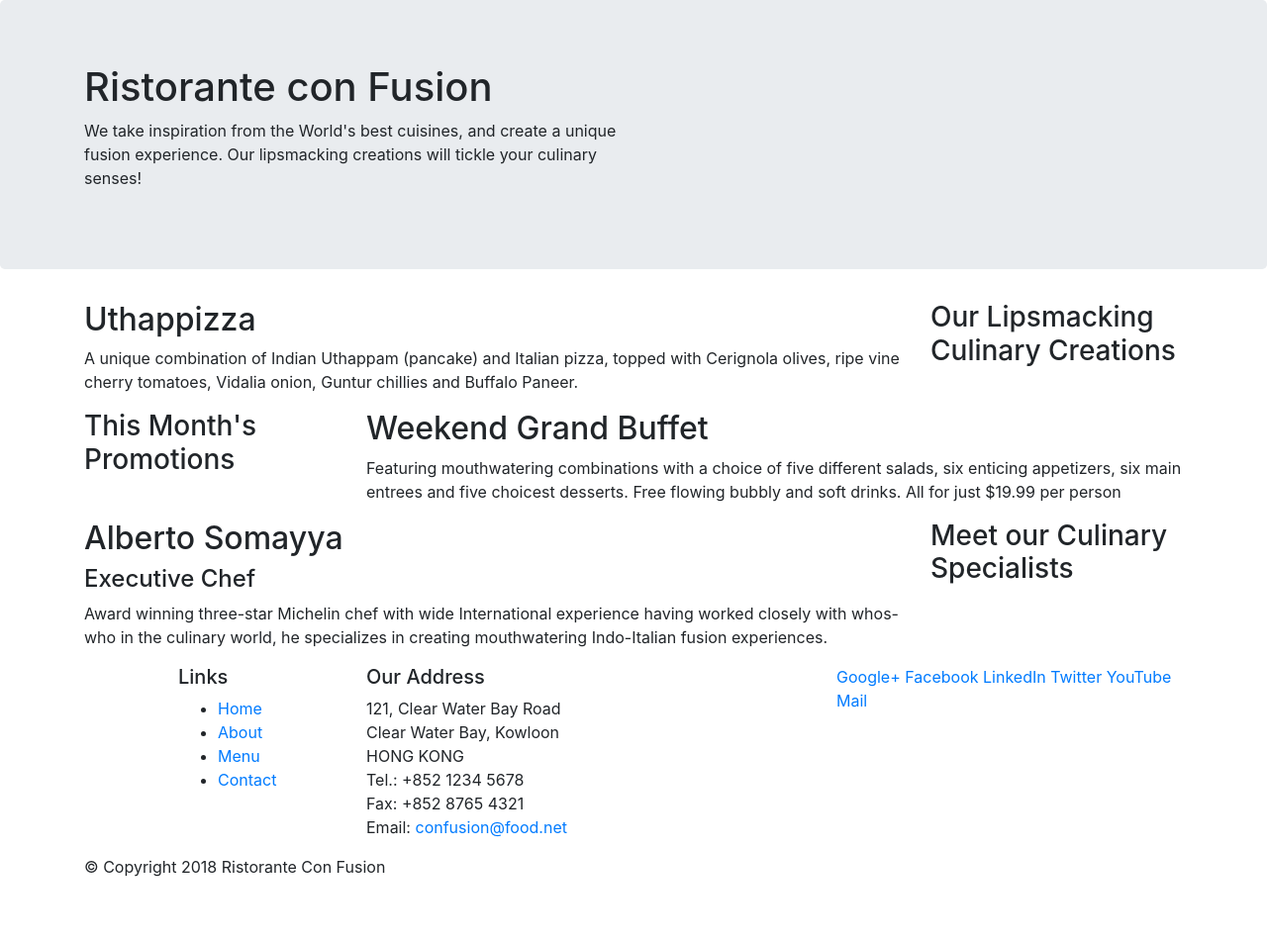
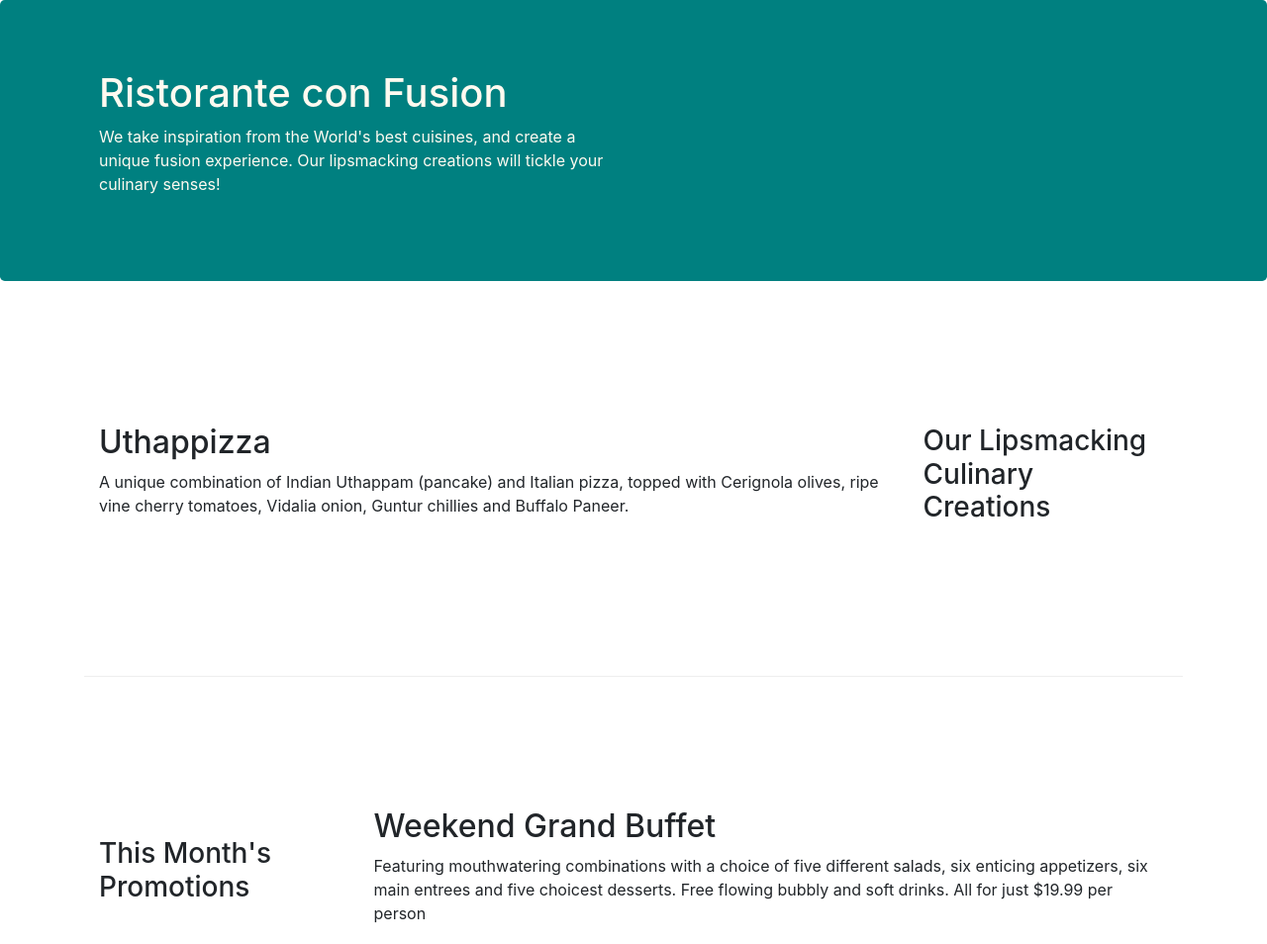
Before and after one commit to ShuLi1023/bootstrap4, a website: page index.html in a window 1280 px wide. Shown: the top 954 px of the page at 99% size. Before the commit the page ends 904 px from the top, so only its background shows below. Drawn offline with nearby package versions, Linux system fonts and the light colour scheme.

Commit message:
Bootstrap Grid Part 2

```diff
--- /dev/null
+++ b/css/styles.css
@@ -0,0 +1,30 @@
+.row-header{
+    margin: 0px auto;
+    padding: 0px auto;
+}
+
+.row-content{
+    margin: 0px auto;
+    padding: 50px 0px 50px 0px;
+    border-bottom: 1px ridge;
+    min-height: 400px;
+}
+
+.footer{
+    background-color: rgb(71, 190, 151);
+    margin: 0px auto;
+    padding: 20px 0px 20px 0px;
+}
+
+.jumbotron{
+    padding: 70px 30px 70px 30px;
+    margin: 0px auto;
+    background: teal;
+    color:floralwhite;
+}
+
+address{
+    font-size:80%;
+    margin: 0px;
+    color: rgb(20, 114, 83);
+}
--- a/index.html
+++ b/index.html
@@ -1,5 +1,6 @@
 <!DOCTYPE html>
 <html lang="en">
+<head>
  <!-- Required meta tags always come first -->
  <meta charset="utf-8">
  <meta name="viewport" content="width=device-width, initial-scale=1, shrink-to-fit=no">
@@ -7,15 +8,16 @@
 
  <!-- Bootstrap CSS -->
  <link rel="stylesheet" href="node_modules/bootstrap/dist/css/bootstrap.min.css">
-<head>
-    <title>Ristorante Con Fusion</title>
+ <link rel="stylesheet" href="css/styles.css">
+
+ <title>Ristorante Con Fusion</title>
 </head>
 
 <body>
 
     <header class="jumbotron">
         <div class="container">
-            <div class="row">
+            <div class="row row-header">
                 <div class="col-12 col-sm-6">
                     <h1>Ristorante con Fusion</h1>
                     <p>We take inspiration from the World's best cuisines, and create a unique fusion experience. Our lipsmacking creations will tickle your culinary senses!</p>
@@ -27,7 +29,7 @@
     </header>
 
     <div class="container">
-        <div class="row">
+        <div class="row row-content align-items-center">
             <div class="col-12 col-sm-4 order-sm-last col-md-3">
                 <h3>Our Lipsmacking Culinary Creations</h3>
             </div>
@@ -38,7 +40,7 @@
         </div>
 
 
-        <div class="row">
+        <div class="row row-content align-items-center">
             <div class="col-12 col-sm-4 col-md-3">
                 <h3>This Month's Promotions</h3>
             </div>
@@ -48,7 +50,7 @@
             </div>
         </div>
 
-        <div class="row">
+        <div class="row row-content align-items-center">
             <div class="col-12 col-sm-4 order-sm-last col-md-3">
                 <h3>Meet our Culinary Specialists</h3>
             </div>
@@ -60,12 +62,12 @@
         </div>
     </div>
 
-    <footer>
+    <footer class="footer">
         <div class="container">
             <div class="row">
                 <div class="col-4 offset-1 col-sm-2">
                     <h5>Links</h5>
-                    <ul>
+                    <ul class="list-unstyled">
                         <li><a href="#">Home</a></li>
                         <li><a href="#">About</a></li>
                         <li><a href="#">Menu</a></li>
@@ -83,8 +85,8 @@
 		              Email: <a href="mailto:confusion@food.net">confusion@food.net</a>
 		           </address>
                 </div>
-                <div class="col-12 col-sm-4">
-                    <div>
+                <div class="col-12 col-sm-4 align-self-center">
+                    <div class="text-center">
                         <a href="http://google.com/+">Google+</a>
                         <a href="http://www.facebook.com/profile.php?id=">Facebook</a>
                         <a href="http://www.linkedin.com/in/">LinkedIn</a>
@@ -94,7 +96,7 @@
                     </div>
                 </div>
            </div>
-           <div class="row">
+           <div class="row justify-content-center">
                 <div class="col-auto">
                     <p>© Copyright 2018 Ristorante Con Fusion</p>
                 </div>
```
